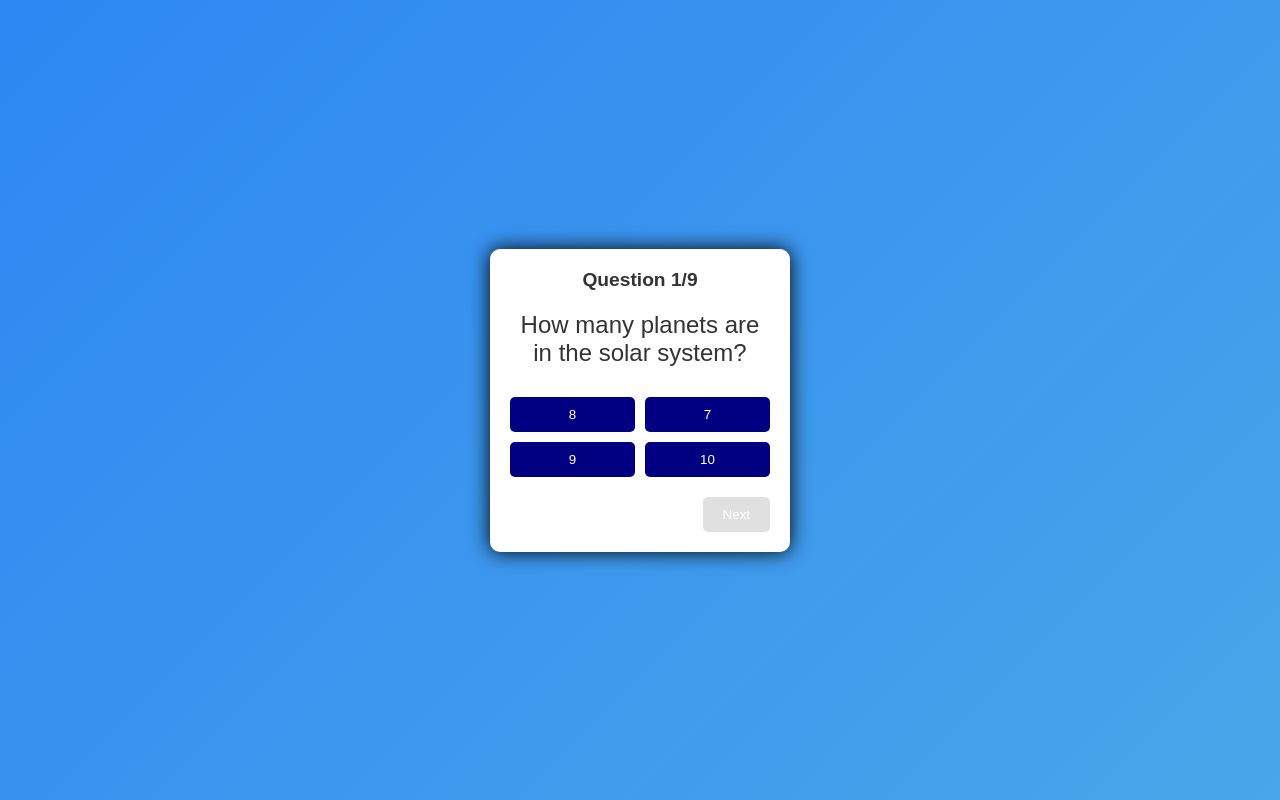
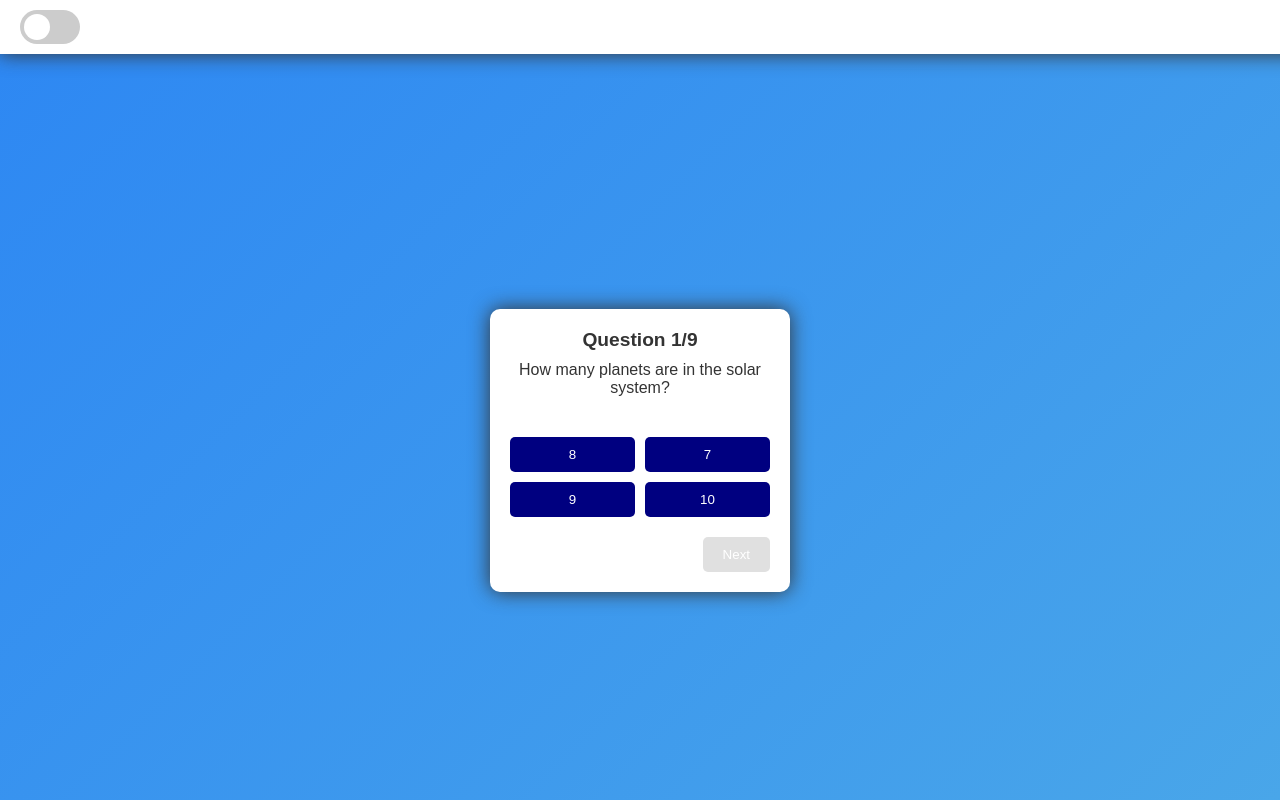
Before and after one commit to ethernityy/modsen-practice, a plain HTML site: page quiz-app/index.html in a window 1280 px wide. Drawn offline with Linux system fonts and the light colour scheme.

Commit message:
feat: added dark theme and slider to switch betweet themes

```diff
--- a/quiz-app/constants.css
+++ b/quiz-app/constants.css
@@ -1,21 +1,32 @@
 :root {
   --body-background-gradient: linear-gradient(135deg, #2d87f3, #49a6e9);
+  --body-background-dark: #181818;
 
   --container-background-color: white;
+  --container-background-color-dark: #333;
   --container-box-shadow: 0 0 20px;
 
   --font-color-dark: #333;
+  --font-color-light: #fff;
 
   --option-background-color: navy;
+  --option-background-color-dark: #555;
   --option-hover-background-color: #1b5fbf;
+  --option-hover-background-color-dark: #777;
 
   --correct-background-color: #4caf50;
+  --correct-background-color-dark: #388e3c;
   --incorrect-background-color: #f44336;
+  --incorrect-background-color-dark: #d32f2f;
   --selected-background-color: #a606f1;
+  --selected-background-color-dark: #7b1fa2;
 
   --nav-btn-background-color: #451d95;
+  --nav-btn-background-color-dark: #777;
   --nav-btn-hover-background-color: #1b5fbf;
+  --nav-btn-hover-background-color-dark: #999;
   --nav-btn-disabled-background-color: #e0e0e0;
+  --nav-btn-disabled-background-color-dark: #444;
 
   --body-height: 100vh;
 
--- /dev/null
+++ b/quiz-app/dark_theme.css
@@ -0,0 +1,59 @@
+body.dark-mode {
+  background: var(--body-background-dark);
+  color: var(--font-color-light);
+}
+
+header.dark-mode {
+  background-color: var(--container-background-color-dark);
+  color: var(--font-color-light);
+}
+
+.quiz-container.dark-mode {
+  background-color: var(--container-background-color-dark);
+}
+
+body.dark-mode #question-text,
+body.dark-mode #question-number {
+  color: var(--font-color-light);
+}
+
+body.dark-mode .info-paragraph {
+  color: var(--font-color-light);
+}
+
+body.dark-mode .option {
+  background-color: var(--option-background-color-dark);
+  color: var(--font-color-light);
+}
+
+body.dark-mode .option:hover {
+  background-color: var(--option-hover-background-color-dark);
+}
+
+body.dark-mode .nav-btn {
+  background-color: var(--nav-btn-background-color-dark);
+}
+
+body.dark-mode .nav-btn:hover:enabled {
+  background-color: var(--nav-btn-hover-background-color-dark);
+}
+
+body.dark-mode .nav-btn:disabled {
+  background-color: var(--nav-btn-disabled-background-color-dark);
+}
+
+body.dark-mode .correct,
+body.dark-mode .correct:hover {
+  background-color: var(--correct-background-color-dark);
+  color: var(--font-color-light);
+}
+
+body.dark-mode .incorrect,
+body.dark-mode .incorrect:hover {
+  background-color: var(--incorrect-background-color-dark);
+  color: var(--font-color-light);
+}
+
+body.dark-mode .selected:not(.correct):not(.incorrect) {
+  background-color: var(--selected-background-color-dark);
+}
--- a/quiz-app/index.html
+++ b/quiz-app/index.html
@@ -7,6 +7,12 @@
     <link rel="stylesheet" href="style.css" />
   </head>
   <body>
+    <header>
+      <label class="theme-switch">
+        <input type="checkbox" id="theme-toggle">
+        <span class="slider"></span>
+    </header>
+    <main>
       <div id="quiz" class="quiz-container">
         <div class="question-container">
           <h2 id="question-number">Question 1/8</h2>
@@ -22,6 +28,7 @@
           <button id="next-btn" class="nav-btn" disabled>Next</button>
         </div>
       </div>
+    </main>
     <script src="main.js"></script>
   </body>
 </html>
--- a/quiz-app/main.js
+++ b/quiz-app/main.js
@@ -211,4 +211,24 @@ function showCorrectAnswers() {
   nextButton.disabled = false;
 }
 
+const themeToggle = document.getElementById('theme-toggle');
+
+themeToggle.addEventListener('change', () => {
+  document.body.classList.toggle('dark-mode');
+  document.querySelector('.quiz-container').classList.toggle('dark-mode');
+  document.querySelector('header').classList.toggle('dark-mode');
+  localStorage.setItem('theme', themeToggle.checked ? 'dark' : 'light');
+});
+
+function initializeTheme() {
+  const savedTheme = localStorage.getItem('theme');
+  if (savedTheme === 'dark') {
+    document.body.classList.add('dark-mode');
+    document.querySelector('.quiz-container').classList.add('dark-mode');
+    document.querySelector('header').classList.add('dark-mode');
+    themeToggle.checked = true;
+  }
+}
+
+initializeTheme();
 loadQuestion();
--- a/quiz-app/style.css
+++ b/quiz-app/style.css
@@ -1,13 +1,82 @@
 @import url('constants.css');
+@import url('dark_theme.css');
 
 body {
   font-family: sans-serif;
   background: var(--body-background-gradient);
   height: var(--body-height);
+  margin: 0;
+  display: flex;
+  flex-direction: column;
+  color: var(--font-color-dark);
+}
+
+header {
+  background-color: var(--container-background-color);
+  width: 100%;
+  padding: 20px 0;
+  box-shadow: var(--container-box-shadow);
+  text-align: center;
+  position: fixed;
+  top: 0;
+  left: 0;
+  display: flex;
+  justify-content: space-between;
+  align-items: center;
+  padding: 10px 20px;
+}
+
+main {
+  flex: 1;
   display: flex;
   justify-content: center;
   align-items: center;
-  margin: 0;
+  margin-top: 100px;
+}
+
+.theme-switch {
+  position: relative;
+  display: inline-block;
+  width: 60px;
+  height: 34px;
+}
+
+.theme-switch input {
+  opacity: 0;
+  width: 0;
+  height: 0;
+}
+
+.slider {
+  position: absolute;
+  cursor: pointer;
+  top: 0;
+  left: 0;
+  right: 0;
+  bottom: 0;
+  background-color: #ccc;
+  transition: 0.4s;
+  border-radius: 34px;
+}
+
+.slider:before {
+  position: absolute;
+  content: '';
+  height: 26px;
+  width: 26px;
+  left: 4px;
+  bottom: 4px;
+  background-color: white;
+  transition: 0.4s;
+  border-radius: 50%;
+}
+
+input:checked + .slider {
+  background-color: #2196f3;
+}
+
+input:checked + .slider:before {
+  transform: translateX(26px);
 }
 
 .quiz-container {
@@ -39,7 +108,7 @@ body {
   color: var(--font-color-dark);
 }
 
-#question-text {
+.question-text {
   margin: var(--question-text-margin);
   font-size: var(--question-text-font-size);
   color: var(--font-color-dark);
```
Lines whose indentation alone changed are shown as unchanged.
